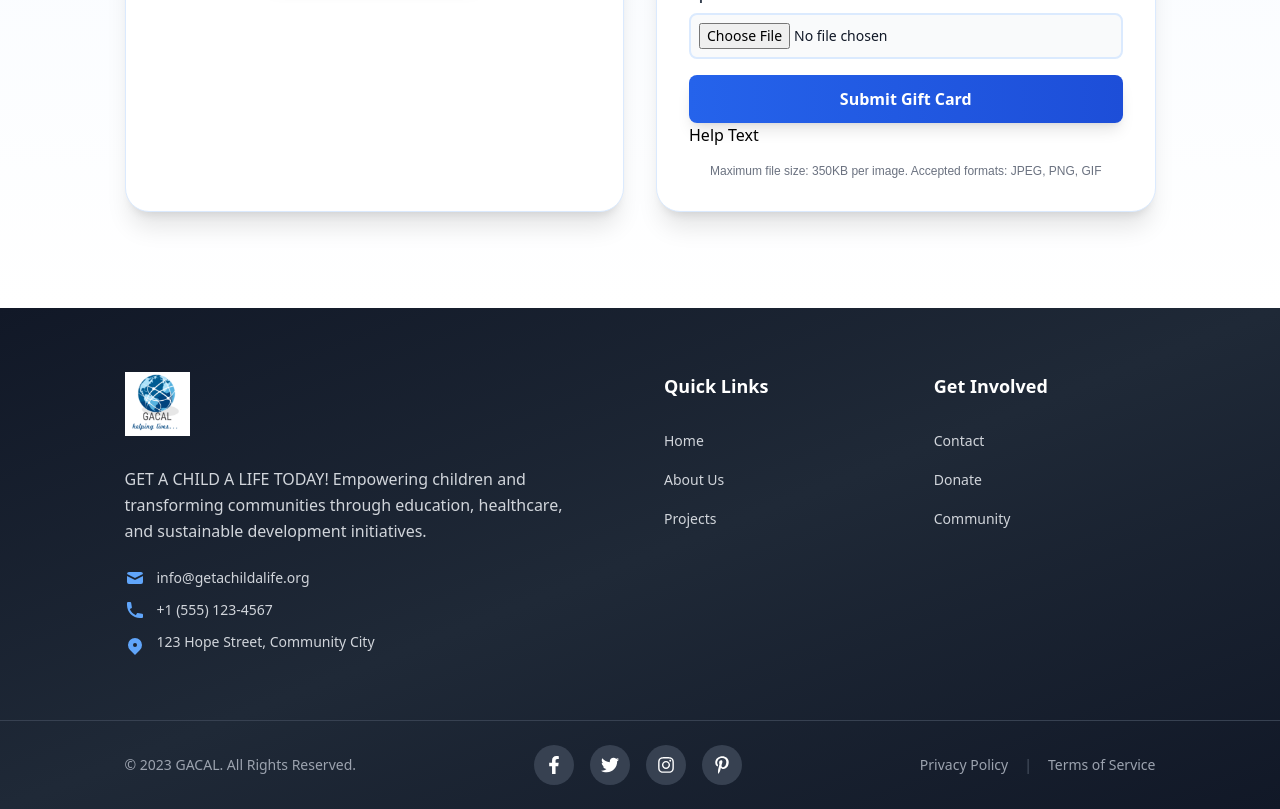
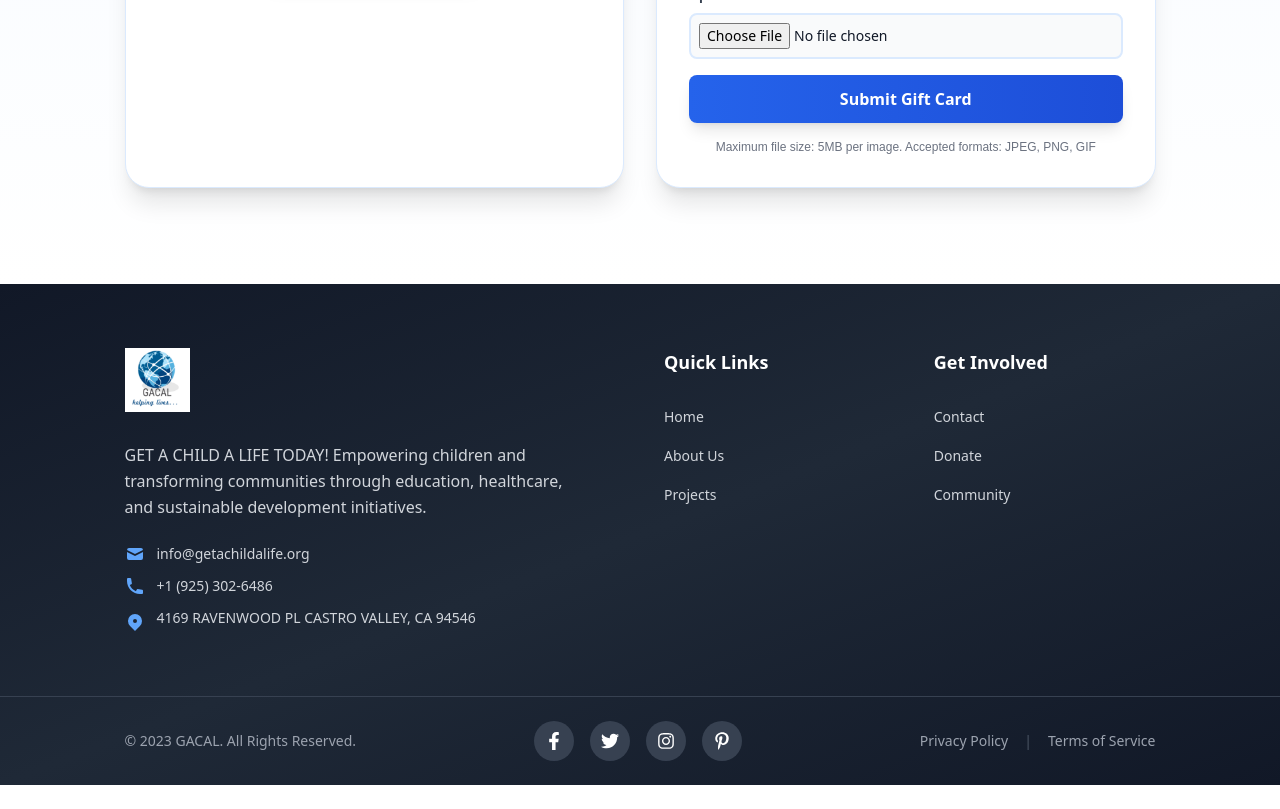
Before and after one commit to INIstheguyy/GACAL-react, a React (Create React App) app: page /donate in a window 1280 px wide. Shown: the part 2640-3449 px from the top of the page. After the commit the page ends 3425 px from the top, so only its background shows below. Built offline with nearby package versions, Linux system fonts and the light colour scheme.

Commit message:
`Updated Footer component with new contact information and updated GiftCardDonationForm with new file size limit.`

```diff
--- a/src/components/Footer.js
+++ b/src/components/Footer.js
@@ -1,5 +1,10 @@
 import { Link } from "react-router-dom";
-import { FaFacebookF, FaTwitter, FaInstagram, FaPinterestP } from "react-icons/fa";
+import {
+  FaFacebookF,
+  FaTwitter,
+  FaInstagram,
+  FaPinterestP,
+} from "react-icons/fa";
 import { HiMail, HiPhone, HiLocationMarker } from "react-icons/hi";
 import logo from "../assets/images/GACAL logo4.png .png";
 import "../index.css";
@@ -48,11 +53,16 @@ const Footer = () => {
               </div>
               <div className="flex items-center text-gray-300 hover:text-white transition-colors duration-200">
                 <HiPhone className="mr-3 text-blue-400" size={20} />
-                <span className="text-sm">+1 (555) 123-4567</span>
+                <span className="text-sm">+1 (925) 302-6486</span>
               </div>
               <div className="flex items-start text-gray-300 hover:text-white transition-colors duration-200">
-                <HiLocationMarker className="mr-3 text-blue-400 mt-1" size={20} />
-                <span className="text-sm">123 Hope Street, Community City</span>
+                <HiLocationMarker
+                  className="mr-3 text-blue-400 mt-1"
+                  size={20}
+                />
+                <span className="text-sm" >
+                  4169 RAVENWOOD PL CASTRO VALLEY, CA 94546
+                </span>
               </div>
             </div>
           </div>
--- a/src/components/GiftCardDonationForm.js
+++ b/src/components/GiftCardDonationForm.js
@@ -291,9 +291,9 @@ const GiftCardDonationForm = () => {
           )}
         </button>
 
-        Help Text
+
         <p className="text-xs text-gray-500 font-body text-center">
-          Maximum file size: 350KB per image. Accepted formats: JPEG, PNG, GIF
+          Maximum file size: 5MB per image. Accepted formats: JPEG, PNG, GIF
         </p>
       </div>
     </form>
```
